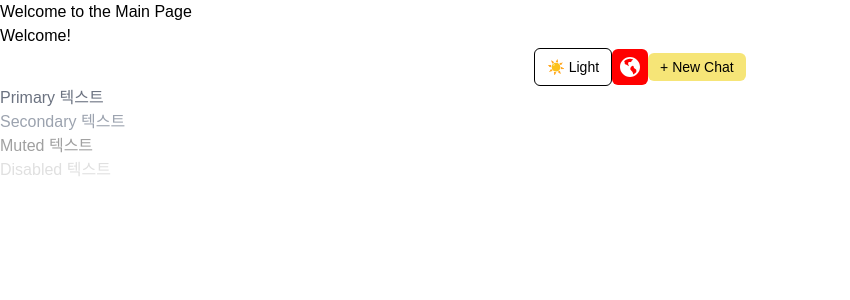
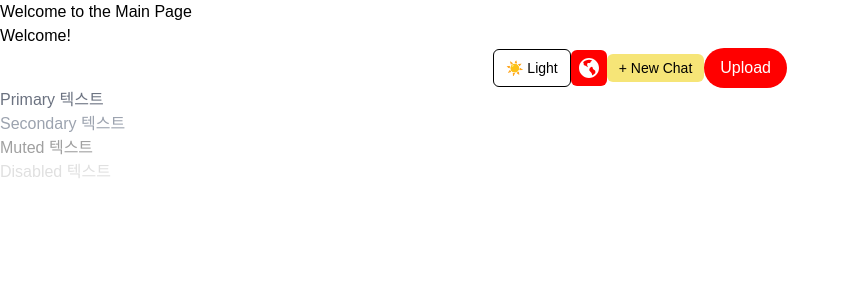
Before and after one commit to 8LOWUP/mcp-hub-FE, a Next.js app: page /en in a window 1280 px wide. Shown: the top 300 px of the page, without its empty margins (0-850 px from the left). Built offline with nearby package versions, Linux system fonts and the light colour scheme; a web font is replaced by a local one.

Commit message:
:sparkles: secondary 버튼 제작 완료.

```diff
--- a/src/app/[locale]/page.tsx
+++ b/src/app/[locale]/page.tsx
@@ -4,6 +4,7 @@ import ThemeToggle from '@/components/ui/theme-toggle';
 import PrimaryButton from '@/components/ui/PrimaryButton';
 import "../globals.css"
 import LocaleSwitcher from '@/components/ui/LocaleSwitcher';
+import SecondaryButton from '@/components/ui/SecondaryButton';
 
 export default function LandingPage() {
   const t = useTranslations('LandingPage');
@@ -19,6 +20,11 @@ export default function LandingPage() {
         >
           + New Chat
         </PrimaryButton>
+        <SecondaryButton
+          variant='secondary'
+        >
+          Upload
+        </SecondaryButton>
       </div>
       <div className='text-primary'>Primary 텍스트</div>
       <div className='text-secondary'>Secondary 텍스트</div>
--- /dev/null
+++ b/src/components/ui/SecondaryButton.tsx
@@ -0,0 +1,67 @@
+"use client"
+
+import { useState } from "react";
+import clsx from "clsx";
+
+interface SecondaryButtonProps {
+  children: React.ReactNode;
+  onClick?: () => void;
+  variant?: "primary" | "secondary";
+  size?: "sm" | "md" | "lg";
+  className?: string;
+  disabled?: boolean;
+}
+
+const SecondaryButton: React.FC<SecondaryButtonProps> = ({
+  children,
+  onClick,
+  variant = "primary",
+  size = "md",
+  className,
+  disabled = false,
+}) => {
+  const [selected, setSelected] = useState(false);
+
+  const variants = {
+    primary: "bg-accent hover:bg-accent-hover text-black", // ✅ primary는 항상 유지
+    secondary: {
+      default: "bg-surface-2 hover:bg-accent hover:text-black text-white",
+      selected: "bg-accent text-black hover:bg-accent/10",
+    },
+  };
+
+  const sizes = {
+    sm: "px-3 py-1 text-sm",
+    md: "px-4 py-2 text-base",
+    lg: "px-6 py-3 text-lg",
+  };
+
+  const getVariantClass = () => {
+    if (variant === "primary") return variants.primary;
+    if (variant === "secondary") {
+      return selected ? variants.secondary.selected : variants.secondary.default;
+    }
+  };
+
+  return (
+    <button
+      onClick={() => {
+        if (variant === "secondary") {
+          setSelected(!selected); // ✅ secondary일 때만 토글
+        }
+        onClick?.();
+      }}
+      disabled={disabled}
+      className={clsx(
+        "flex items-center justify-center rounded-3xl font-medium transition-colors disabled:opacity-50 disabled:cursor-not-allowed",
+        getVariantClass(),
+        sizes[size],
+        className
+      )}
+    >
+      {children}
+    </button>
+  );
+};
+
+export default SecondaryButton;
```
Also changed, not shown: public/sun.svg (added).
